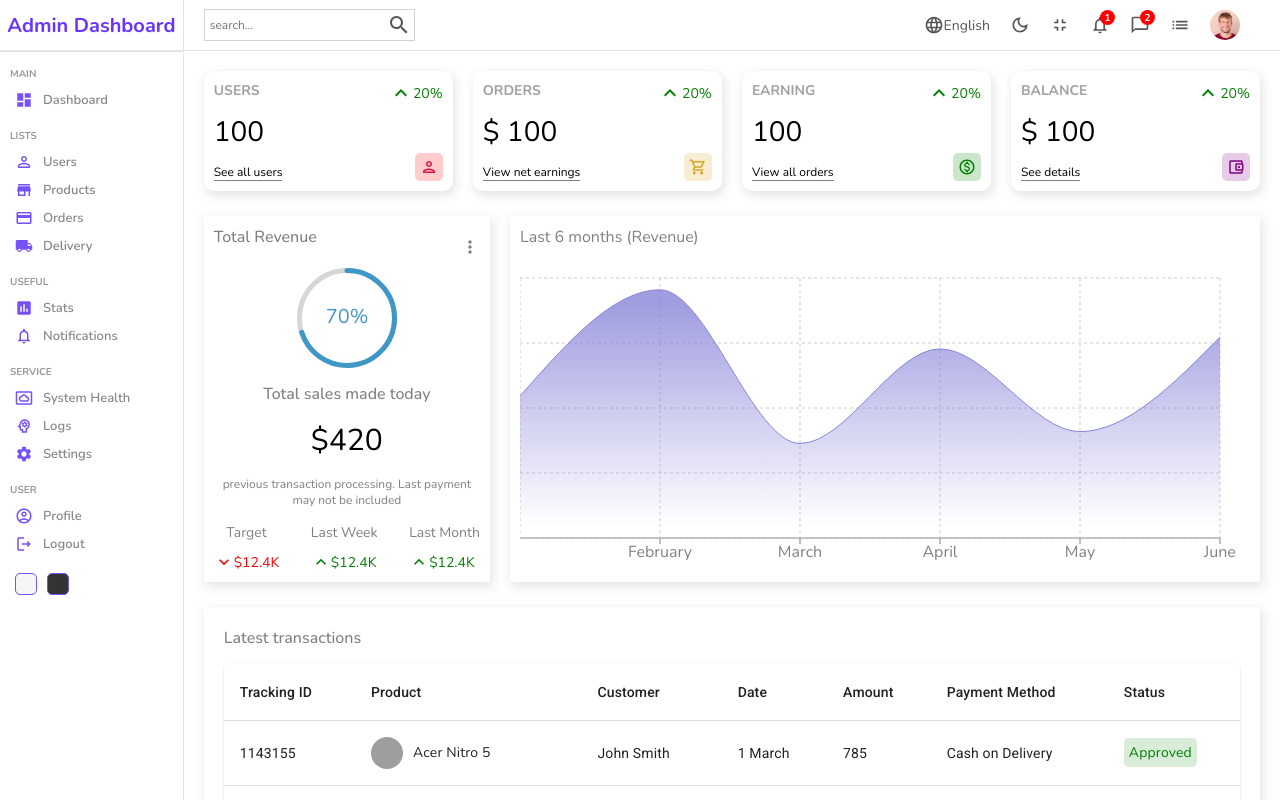
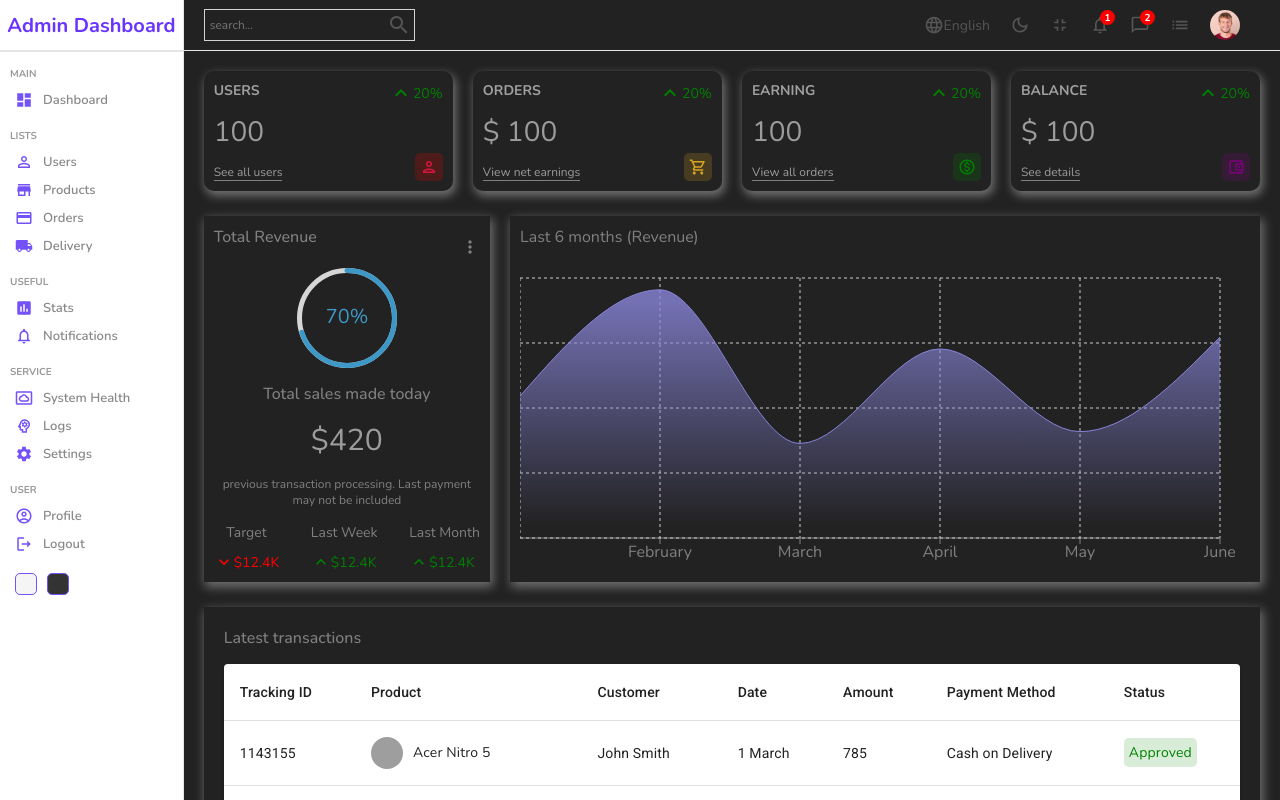
Before and after one commit to honorific/admin-dashboard, a React (Create React App) app: page / in a window 1280 px wide. Shown: the top 800 px of the page. Built offline with nearby package versions, Linux system fonts and the light colour scheme; grey boxes are pictures that could not be loaded.

Commit message:
add dark mode style for color and bg and chart

```diff
--- a/src/App.js
+++ b/src/App.js
@@ -6,6 +6,7 @@ import New from './pages/new/New'
 import {BrowserRouter, Routes, Route} from 'react-router-dom'
 import {productInputs, userInputs} from './formSource'
 import './style/dark.scss'
+
 const App = () => {
   return (
     <div className='app dark'>
--- a/src/style/dark.scss
+++ b/src/style/dark.scss
@@ -0,0 +1,8 @@
+.app.dark {
+  background-color: #222;
+  color: rgb(156, 156, 156);
+
+  .chartGrid {
+    stroke: rgba(228, 228, 228, 0.219);
+  }
+}
```
